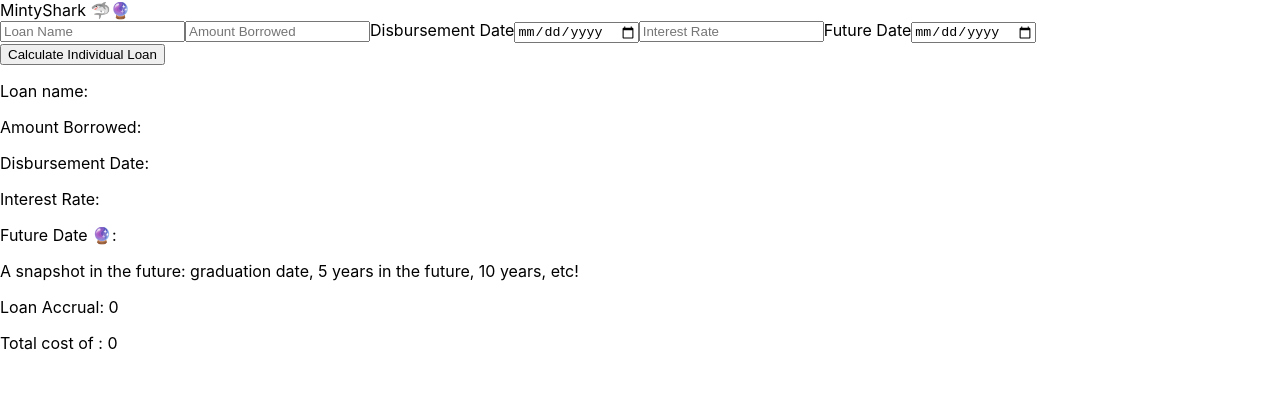
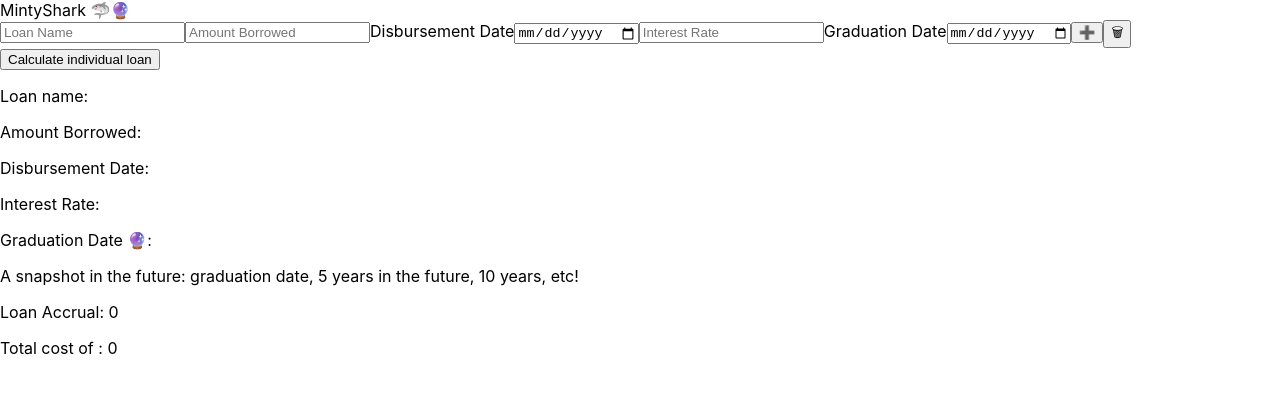
Before and after one commit to aileentran/mintyshark, a React (Create React App) app: page / in a window 1280 px wide. Shown: the top 394 px of the page. Built offline with nearby package versions, Linux system fonts and the light colour scheme.

Commit message:
Renamed future date to graduation date

```diff
--- a/src/App.js
+++ b/src/App.js
@@ -3,9 +3,6 @@ import './App.css';
 import LoanForm from "./Components/LoanForm";
 
 function App() {
-  const [ name, setName] = useState("")
-
-
 
   return (
     <main>
--- a/src/Components/IndLoanForm.js
+++ b/src/Components/IndLoanForm.js
@@ -8,7 +8,7 @@ class IndLoanForm extends Component {
       amtBorrowed: "",
       disbursementDate: "",
       interestRate: "",
-      futureDate: "",
+      gradDate: "",
       loanAccrued: 0,
       loanTotal: 0
     }
@@ -16,20 +16,17 @@ class IndLoanForm extends Component {
     this.handleSubmit = this.handleSubmit.bind(this)
   }
 
-  // TODO: convert necessary states into nums?
-  // Convert interest number into actual num NOPE! every input / 100
   handleChange(event) {
     const {name, value} = event.target
     this.setState({ [name] : value })
   }
 
-  // TODO: sum all loans
   handleSubmit(event){
     event.preventDefault()
     // Calculations for INDIVIDUAL loans
     const disbursementDate = new Date(this.state.disbursementDate)
-    const futureDate = new Date(this.state.futureDate)
-    const diffInTime = futureDate.getTime() - disbursementDate.getTime()
+    const gradDate = new Date(this.state.gradDate)
+    const diffInTime = gradDate.getTime() - disbursementDate.getTime()
     const diffInDays = diffInTime / (1000 * 3600 * 24)
 
     //  convert interest rate into number by /100
@@ -38,6 +35,7 @@ class IndLoanForm extends Component {
     const amtAccrued = dailyInterest * diffInDays * Number(this.state.amtBorrowed)
 
     const total = amtAccrued + Number(this.state.amtBorrowed)
+
     this.setState({
       loanAccrued: amtAccrued,
       loanTotal : total
@@ -85,16 +83,19 @@ class IndLoanForm extends Component {
           />
 
           <label>
-            Future Date
+            Graduation Date
             <input
               type="date"
-              name="futureDate"
-              value={this.state.futureDate}
+              name="gradDate"
+              value={this.state.gradDate}
               onChange={this.handleChange}
             />
           </label>
-          <br />
-          <button>Calculate Individual Loan</button>
+          <button>➕</button>
+          <button>🗑</button>
+          {/* TODO: remove calculating individual loans */}
+          <button>Calculate individual loan</button>
+          {/* <input type="submit" value="Submit" /> */}
         </form>
 
         <div className="input-values">
@@ -102,11 +103,10 @@ class IndLoanForm extends Component {
           <p>Amount Borrowed: {this.state.amtBorrowed}</p>
           <p>Disbursement Date: {this.state.disbursementDate}</p>
           <p>Interest Rate: {this.state.interestRate}</p>
-          <p>Future Date 🔮: {this.state.futureDate}</p>
+          <p>Graduation Date 🔮: {this.state.gradDate}</p>
           <p>A snapshot in the future: graduation date, 5 years in the future, 10 years, etc!</p>
         </div>
 
-        {/* TODO: calulations and return values */}
         <div className="calculations">
           <p>Loan Accrual: {this.state.loanAccrued}</p>
           <p>Total cost of {this.state.loanName}: {this.state.loanTotal}</p>
--- a/src/Components/LoanForm.js
+++ b/src/Components/LoanForm.js
@@ -5,6 +5,7 @@ function LoanForm() {
   return(
     <div className="loan-form">
       <IndLoanForm />
+      {/* TODO: include buttons - add loans, add future date, payment plan, calculate */}
     </div>
   )
 }
```
Also changed, not shown: 1 other file (tests, documents, lock files or other folders).
